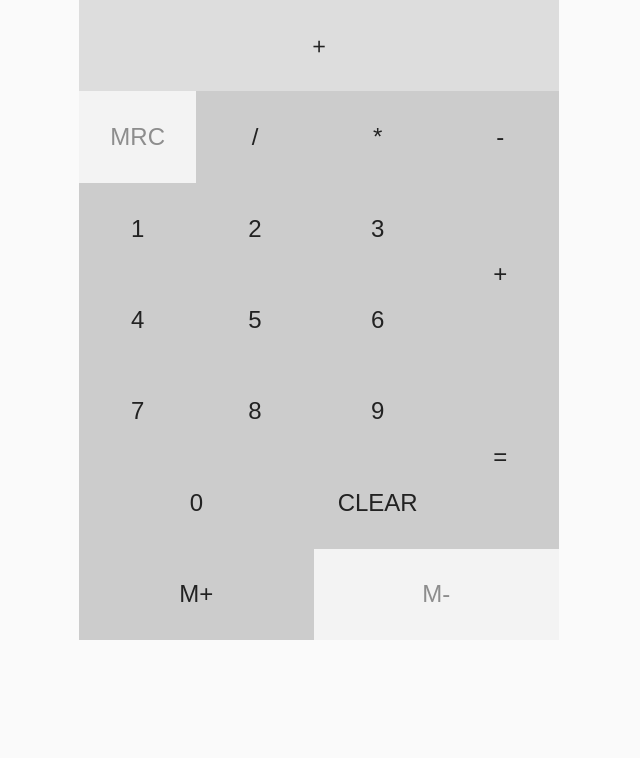
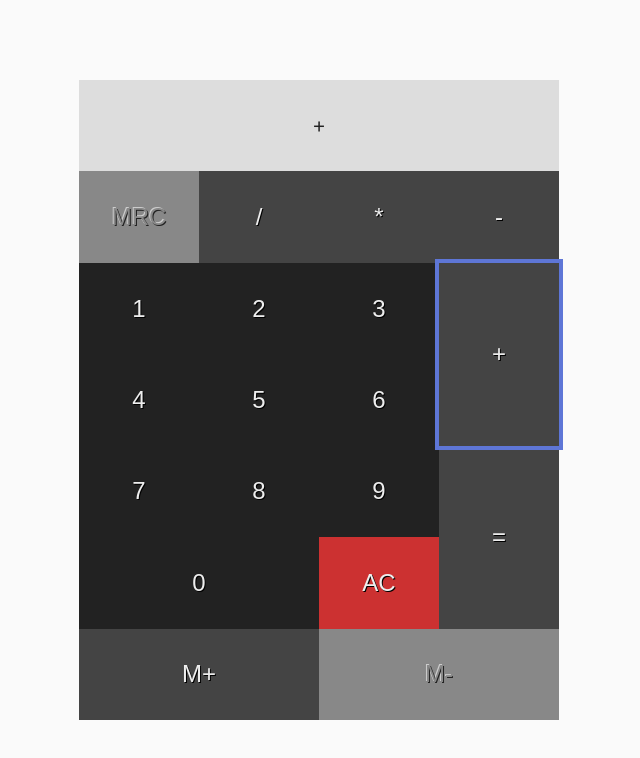
Before and after one commit to pookage/calculator-tutorial, a plain HTML site: page index.html in a window 1280 px wide. Both pictures are taken after a click on the button "Add.". Shown: the whole page, without its empty margins (321-961 px from the left). Drawn offline with nearby package versions, Linux system fonts and the light colour scheme.

Commit message:
skinned the calculator with state styles

```diff
--- a/css/calculator.css
+++ b/css/calculator.css
@@ -6,6 +6,7 @@
 	grid-template-rows: repeat(7, 1fr);
 	grid-template-columns: repeat(4, 1fr);
 }
+
 	/* OUTPUT SCREEN
 	------------------------------- */
 	.output {
@@ -15,24 +16,85 @@
 		width: 100%;
 		justify-content: center;
 		align-items: center;
-		background-color: #ddd;
+		background-color: var(--color__bg__output);
 	}
-	/* BUTTON STYLES
+
+
+	/* BUTTON RESTING STYLES
 	------------------------------- */
 	.button {
 		padding: 1em;
+		outline: 0;
+		position: relative;
 		color: var(--color__text);
-		background-color: #ccc;
+		text-shadow: 1px 1px 0 black;
+		transform: scale(1);
+		transition: transform .15s,
+					background-color .15s,
+					outline .15s;
 	}
+
+	.button.number {
+		color: var(--color__text__light);
+		background-color: var(--color__bg__button__number);
+	}
+
+	.button.function,
+	.button.operator {
+		color: var(--color__text__light);
+		background-color: var(--color__bg__button__function);
+	}
+
+	.button.function.clear,
+	.button.function.clear:hover {
+		background-color: var(--color__bg__danger);
+	}
+
+	/* BUTTON STATES
+	----------------------------- */
+	.button:not(:disabled):hover,
+	.button.number:hover,
+	.button.function:not(:disabled):hover,
+	.button.operator:hover {
+		outline: 0;
+		z-index: 2;
+		transform: scale(1.2);
+		background-color: var(--color__action);
+		box-shadow: 0 0 0.62em 0em rgba(0,0,0,0.5);
+	}
+
+	.button:not(:disabled):focus,
+	.button.number:focus,
+	.button.function:not(:disabled):focus,
+	.button.operator:focus {
+		outline: 0.2em solid var(--color__action);
+		z-index: 1;
+	}
+
+	.button:not(:disabled):active,
+	.button.number:active,
+	.button.function:not(:disabled):active,
+	.button.operator:active {
+		outline: 0;
+		z-index: 1;
+		transform: scale(1.1);
+		background-color: var(--color__action);
+	}
+
 	.button:not(:disabled):hover {
 		cursor: pointer;
-		background-color: #bbb;
-	}
-	.button:disabled {
-		opacity: 0.5;
-		background-color: #eee;
 	}
 
+	.button:disabled {
+		color: var(--color__bg__button__disabled);
+		text-shadow:
+			1px 1px 0px var(--color__text),
+			-1px -1px 0px var(--color__accent);
+		background-color: var(--color__bg__button__disabled);
+	}
+
+	/* NUMPAD LAYOUT
+	----------------------------- */
 	.button.zero {
 		grid-column: 1 / 3;
 		grid-row: 6 / 7;
--- a/css/colours.css
+++ b/css/colours.css
@@ -3,8 +3,14 @@
 :root {
 	--color__text: #222;
 	--color__accent: #ccc;
-	--color__action: #4126ed;
+	--color__action: #5e76d6;
 	--color__bg: #fafafa;
+	--color__bg__button__number: #222;
+	--color__bg__button__function: #444;
+	--color__bg__button__disabled: #888;
+	--color__text__light: #eee;
+	--color__bg__danger: #cc3131;
+	--color__bg__output: #ddd;
 }
 
 /* ELEMENTS
--- a/css/fonts.css
+++ b/css/fonts.css
@@ -15,3 +15,7 @@ h2 {
 h1 {
 	font-size: 2.62em;
 }
+
+.output {
+	font-family: 'Inconsolata', monospace;
+}
--- a/css/page.css
+++ b/css/page.css
@@ -7,7 +7,7 @@ h1 {
 	margin-bottom: 0.62em;
 }
 
-/* ELEMENT
+/* ELEMENTS
 -----------------------*/
 html, body {
 	height: 100%;
@@ -38,3 +38,11 @@ p a:visited:hover {
 	color: var(--color__action);
 	background-color: transparent;
 }
+
+.wrapper {
+	display: flex;
+	height: 100%;
+	width: 100%;
+	justify-content: center;
+	align-items: center;
+}
--- a/index.html
+++ b/index.html
@@ -5,14 +5,17 @@
 		<title>Calculator Tutorial</title>
 
 		<link href="https://fonts.googleapis.com/css?family=Open+Sans&display=swap" rel="stylesheet">
+		<link href="https://fonts.googleapis.com/css?family=Inconsolata&display=swap" rel="stylesheet">
 		<link rel="stylesheet" href="css/reset.css">
 		<link rel="stylesheet" href="css/fonts.css">
 		<link rel="stylesheet" href="css/colours.css">
+		<link rel="stylesheet" href="css/page.css">
 		<link rel="stylesheet" href="css/calculator.css">
 
 		<script src="js/calculator.js"></script>
 	</head>
 	<body>
+		<figure class="wrapper">
 			<form class="calculator">
 				<output id="output" class="output">
 					Please enter a number
@@ -38,8 +41,9 @@
 				<button id="mrecall" class="button function mrc" aria-label="Recall from memory.">MRC</button>
 				<button id="mremove" class="button function mremove" aria-label="Remove from memory.">M-</button>
 
-			<button id="clear" class="button function">CLEAR</button>
+				<button id="clear" class="button function clear" aria-label="Clear.">AC</button>
 				<button id="submit" class="button function submit" aria-label="Calculate.">=</button>
 			</form>
+		</figure>
 	</body>
 </html>
```
Lines whose indentation alone changed are shown as unchanged.
